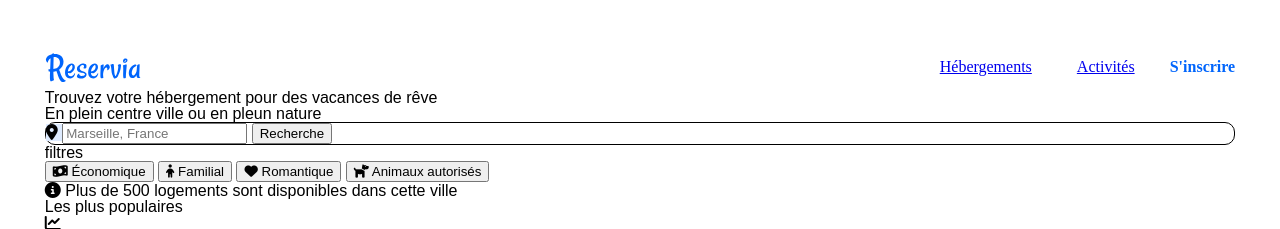
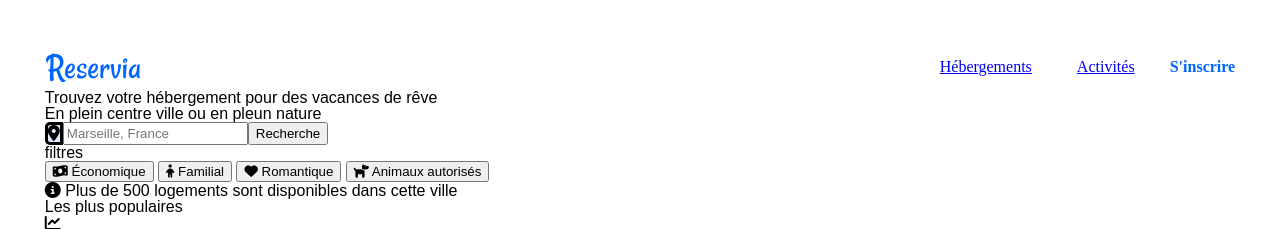
Before and after one commit to Charles-emmanuel-lamouroux/Charles-EmmanuelLamouroux_2_14042021, a plain HTML site: page reservia.html in a window 1280 px wide. Shown: the top 229 px of the page. Drawn offline with Linux system fonts and the light colour scheme.

Commit message:
recherche sur la barre de recherche

```diff
--- a/CSS/style.css
+++ b/CSS/style.css
@@ -77,20 +77,25 @@ header
 
 .barre_recherche
 {
-    border: 0.5px solid;
-    border-radius: 10px;
+    display: flex;
+    width: 280px;
+    background-color: #DEEBFF;
 }
 .position
 {
-    background-color: #DEEBFF;
+    margin: auto;
+    border-top-left-radius: 5px;
+    border-bottom-left-radius: 5px;
+    border: solid;
+    border-width: 1xp;
 }
 
 #formulaire
 {
-
+margin-right: 0px;
 }
 
 .bouton_recherhce
 {
-
+    margin-left: 0px;
 }
```
